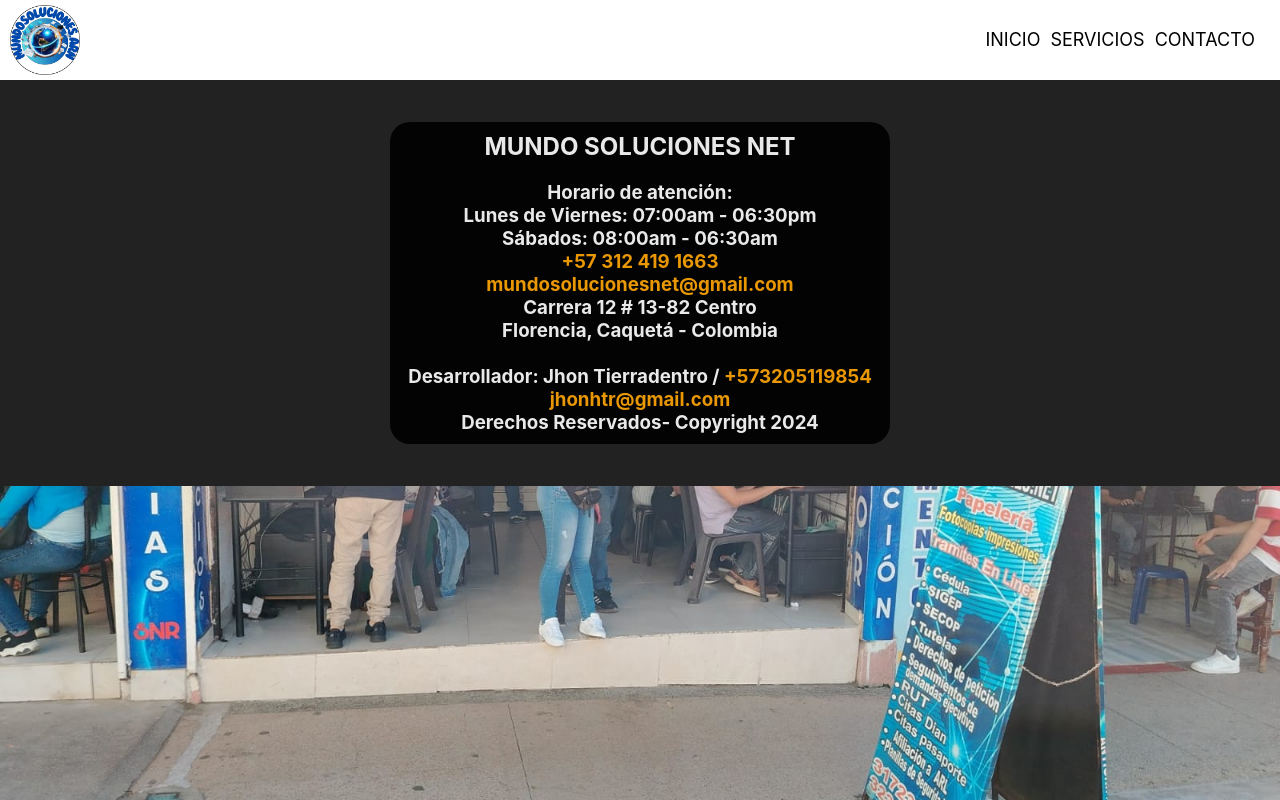
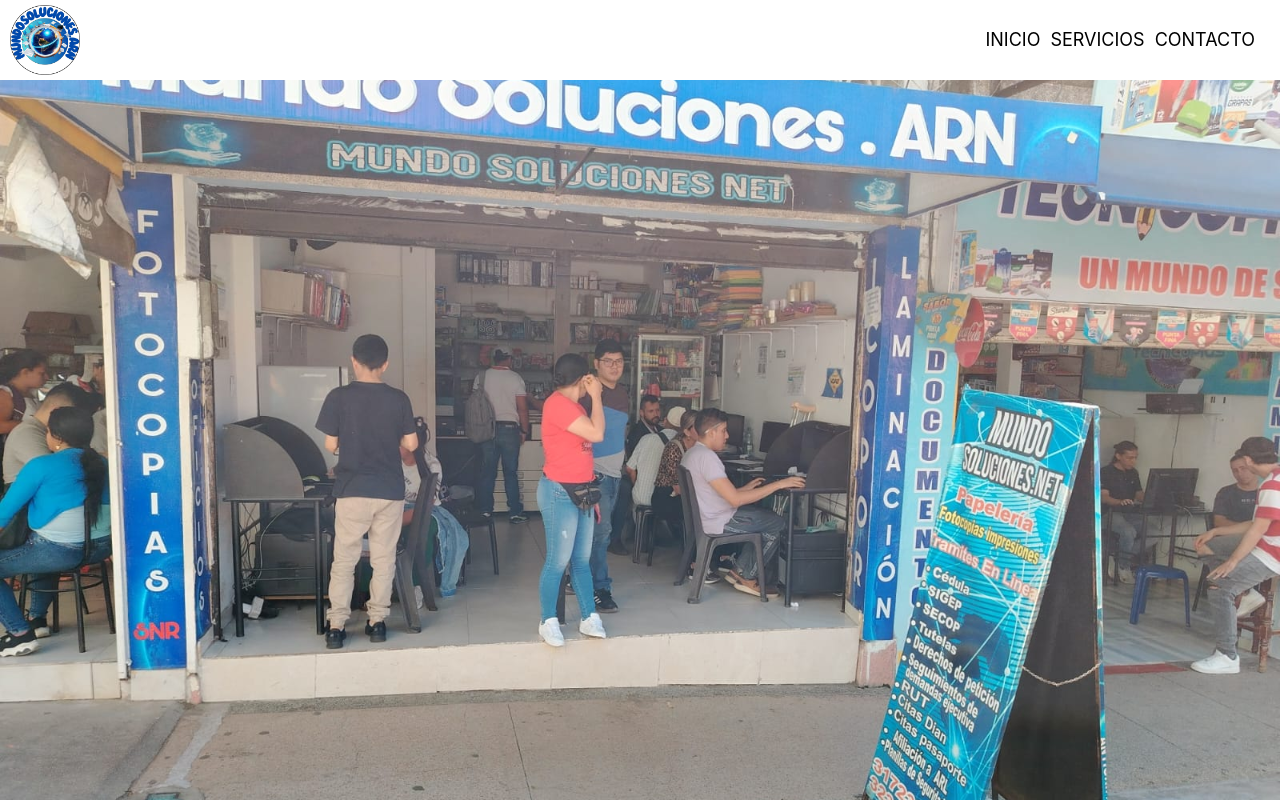
Before and after one commit to jhonhtr/proyecto3, a React (Create React App) app: page / in a window 1280 px wide. Shown: the top 800 px of the page. Built offline with nearby package versions, Linux system fonts and the light colour scheme.

Commit message:
Update Inicio.css

```diff
--- a/src/inicio/Inicio.css
+++ b/src/inicio/Inicio.css
@@ -159,6 +159,7 @@
 }
 
 footer {
+  margin-top:1000px;
   background-color: #222;
   padding: 2rem;
   color: #fff;
```
